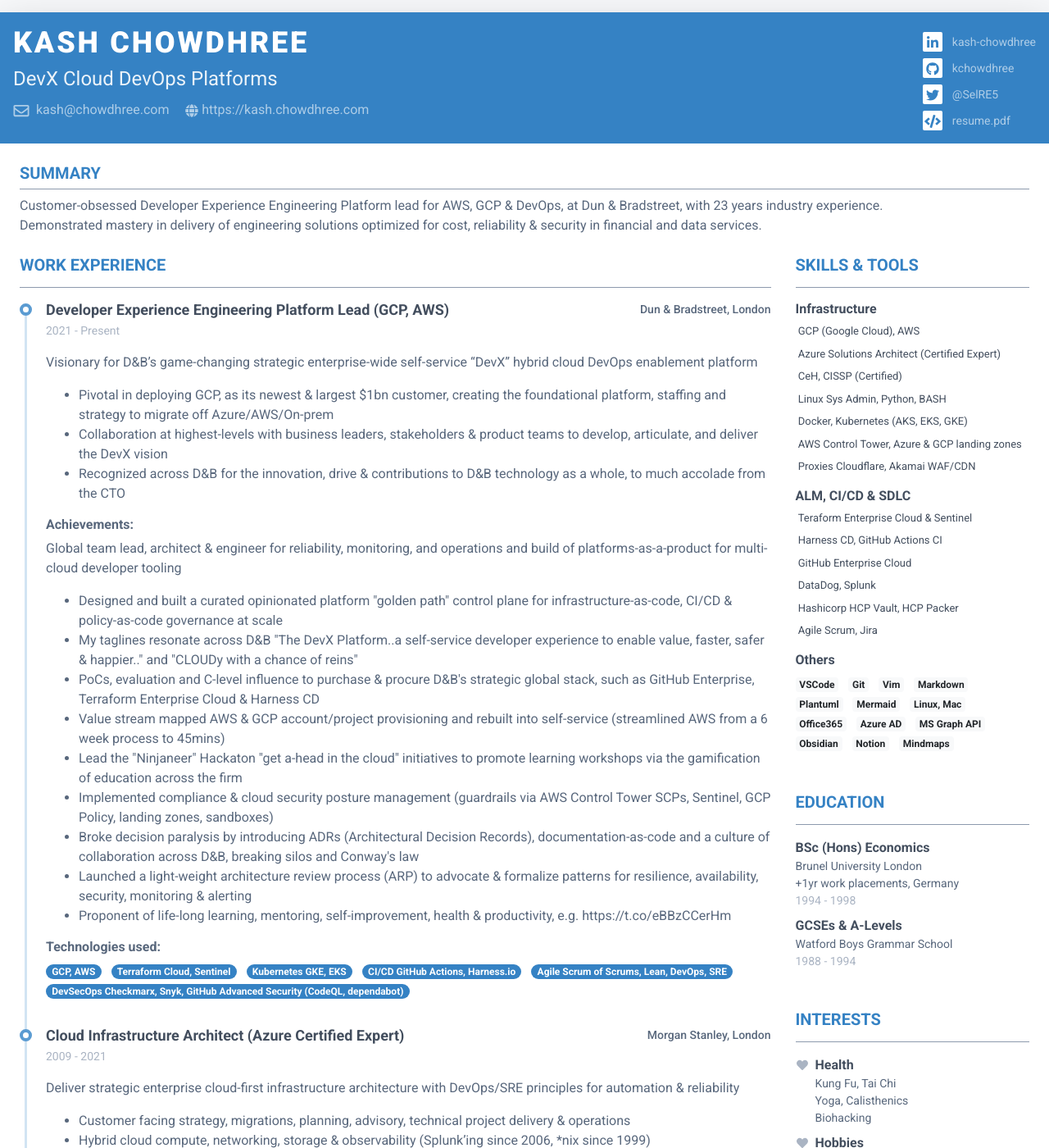
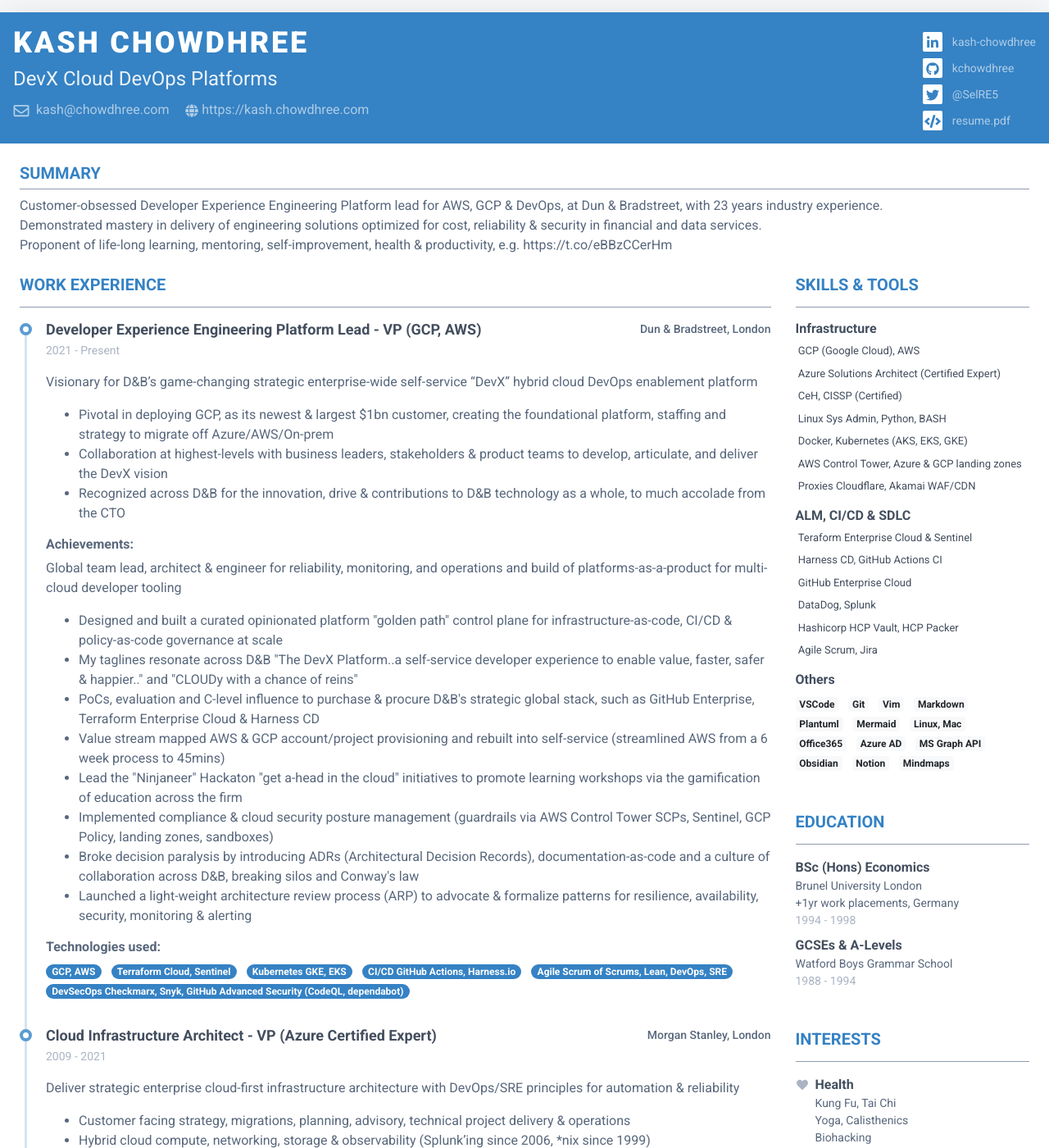
Before and after one commit to Hamy200/resume, a Jekyll site: the page built from index.markdown, in a window 1280 px wide and 1400 px high. Shown: the whole window at 82% size. Built offline with Jekyll 4.4.1, drawn with Linux system fonts in a browser that asks for light colours; nearby versions of some CDN libraries.

```diff
--- a/_data/data.yml
+++ b/_data/data.yml
@@ -22,7 +22,8 @@ header:
 #    level: Native
 
 summary: |
-      Customer-obsessed Developer Experience Engineering Platform lead for AWS, GCP & DevOps, at Dun & Bradstreet, with 23 years industry experience. <br>Demonstrated mastery in delivery of engineering solutions optimized for cost, reliability & security in financial and data services.
+      Customer-obsessed Developer Experience Engineering Platform lead for AWS, GCP & DevOps, at Dun & Bradstreet, with 23 years industry experience. <br>Demonstrated mastery in delivery of engineering solutions optimized for cost, reliability & security in financial and data services.<br>Proponent of life-long learning, mentoring, self-improvement, health & productivity, e.g. https://t.co/eBBzCCerHm
+
 
 education:
   - degree: BSc (Hons) Economics
@@ -37,7 +38,7 @@ education:
         Schooling
 
 experiences:
-  - role: Developer Experience Engineering Platform Lead (GCP, AWS)
+  - role: Developer Experience Engineering Platform Lead - VP (GCP, AWS)
     time: 2021 - Present
     company: Dun & Bradstreet, London
     details: |
@@ -57,7 +58,6 @@ experiences:
         - Implemented compliance & cloud security posture management (guardrails via AWS Control Tower SCPs, Sentinel, GCP Policy, landing zones, sandboxes)
         - Broke decision paralysis by introducing ADRs (Architectural Decision Records), documentation-as-code and a culture of collaboration across D&B, breaking silos and Conway's law
         - Launched a light-weight architecture review process (ARP) to advocate & formalize patterns for resilience, availability, security, monitoring & alerting
-        - Proponent of life-long learning, mentoring, self-improvement, health & productivity, e.g. https://t.co/eBBzCCerHm
     technologies:
       - GCP, AWS
       - Terraform Cloud, Sentinel
@@ -66,7 +66,7 @@ experiences:
       - Agile Scrum of Scrums, Lean, DevOps, SRE
       - DevSecOps Checkmarx, Snyk, GitHub Advanced Security (CodeQL, dependabot)
 
-  - role: Cloud Infrastructure Architect (Azure Certified Expert)
+  - role: Cloud Infrastructure Architect - VP (Azure Certified Expert)
     time: 2009 - 2021
     company: Morgan Stanley, London
     details: |
```
